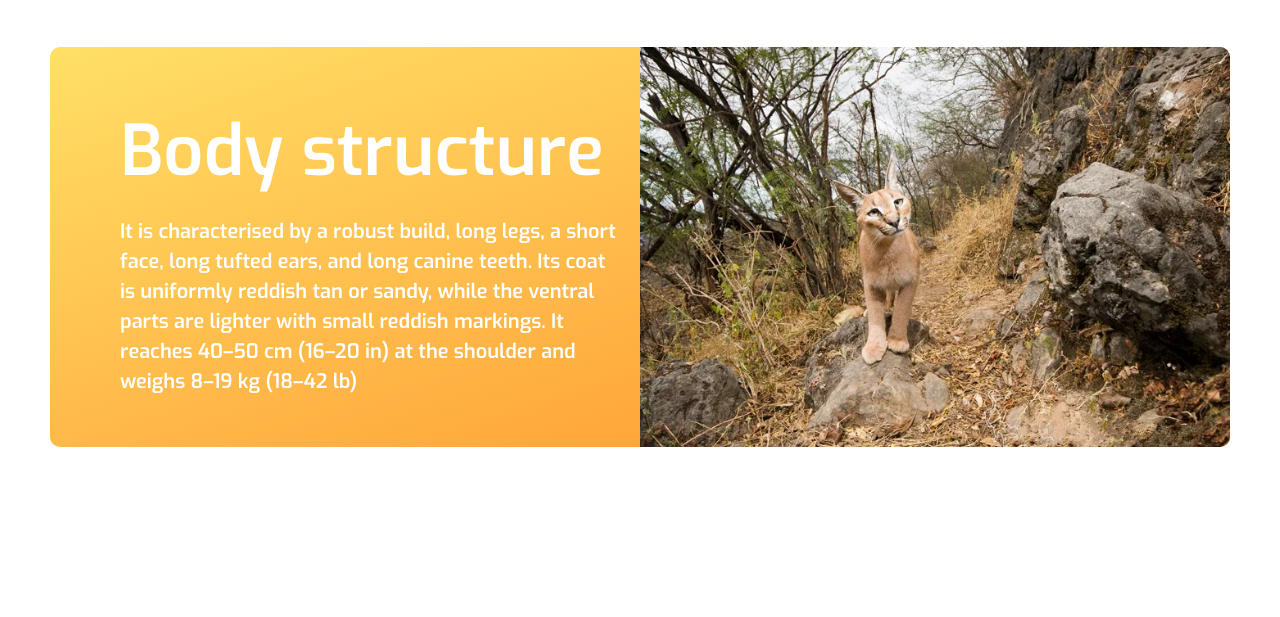
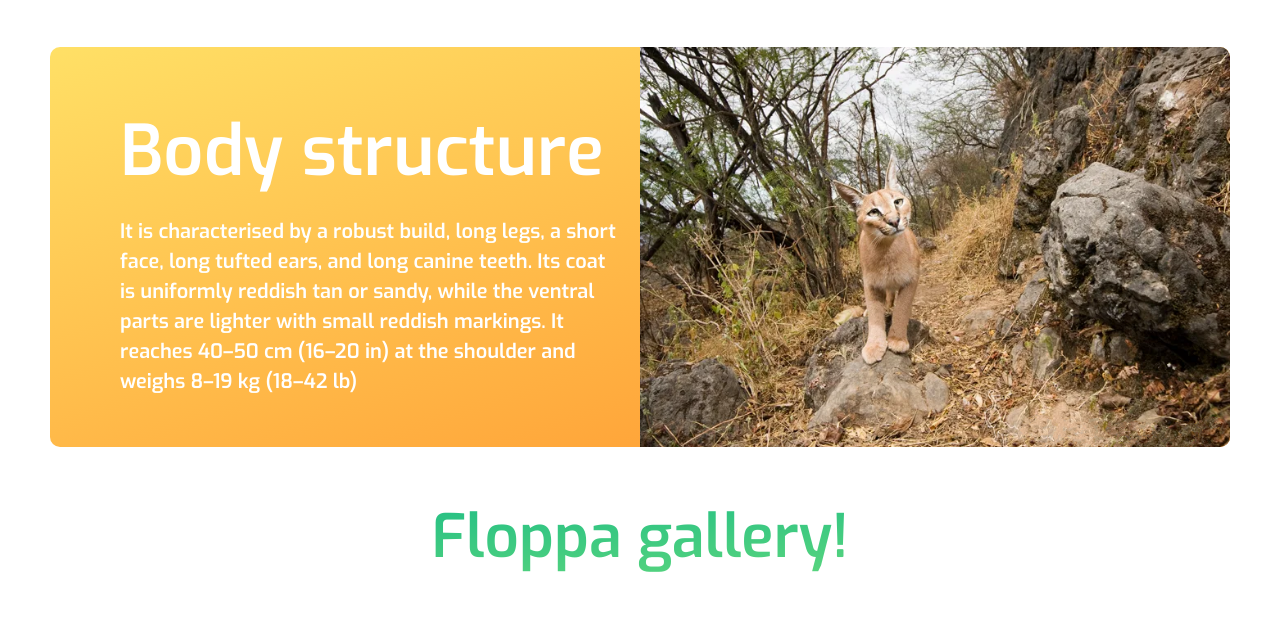
Before and after one commit to aymanbazyan/FloppaHUB, a plain HTML site: page MainPage/MainPage.html in a window 1280 px wide. Shown: the part 903-1520 px from the top of the page. Before the commit the page ends 1400 px from the top, so only its background shows below. Drawn offline with Linux system fonts and the light colour scheme.

Commit message:
just added the new section title

```diff
--- a/MainPage/MainPage.html
+++ b/MainPage/MainPage.html
@@ -46,7 +46,7 @@
           Where do he live?
           <h2 class="master__header__details master__details-2">
             Floppa is native to Africa, the Middle East, Central Asia, and arid
-            areas of Pakistan and northwestern India..
+            areas of Pakistan and northwestern India.. lor
             <a
               href="https://i1.wp.com/www.pumapix.com/wp-content/uploads/2015/01/ArabianCaracalRange.jpg"
               >(click here for map picture)</a
@@ -72,5 +72,8 @@
         />
       </div>
     </section>
+    <section class="gallery">
+      <h1 class="h1-header text-center margin-bottom-mid">Floppa gallery!</h1>
+    </section>
   </body>
 </html>
--- a/MainPage/styles/base/_base.scss
+++ b/MainPage/styles/base/_base.scss
@@ -30,3 +30,11 @@ a {
   font-size: 6rem;
   text-decoration: none;
 }
+
+.text-center {
+  text-align: center !important;
+}
+
+.margin-bottom-mid {
+  margin-bottom: 4rem;
+}
--- a/MainPage/styles/base/_responsive.scss
+++ b/MainPage/styles/base/_responsive.scss
@@ -67,6 +67,7 @@
         width: 100% !important;
         height: 100% !important;
         flex: 1;
+        object-fit: cover;
       }
 
       @include respond(900) {
--- /dev/null
+++ b/MainPage/styles/base/_typography.scss
@@ -0,0 +1,14 @@
+.h1-header {
+  font-size: 6rem;
+  font-family: "exo", sans-serif;
+  background-image: linear-gradient(to right bottom, #12b886, #69db7c);
+  -webkit-background-clip: text;
+  background-clip: text;
+  mix-blend-mode: screen;
+  color: transparent;
+
+  transition: all 0.2s;
+  &:hover {
+    transform: skew(10deg);
+  }
+}
--- a/MainPage/styles/main.scss
+++ b/MainPage/styles/main.scss
@@ -1,4 +1,6 @@
 @import "base/base";
 @import "base/responsive";
+@import "base/typography";
 
 @import "sections/master";
+@import "sections/gallery";
--- /dev/null
+++ b/MainPage/styles/sections/_gallery.scss
@@ -0,0 +1,3 @@
+.gallery {
+  overflow: hidden;
+}
```
Also changed, not shown: MainPage/styles/main.css.
